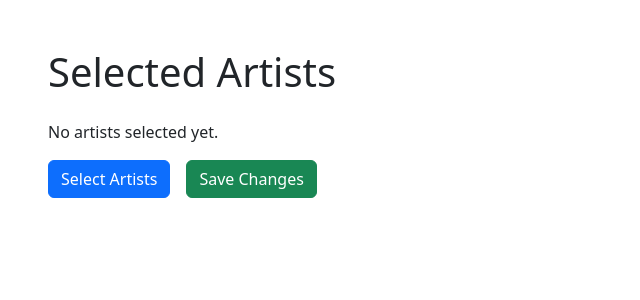
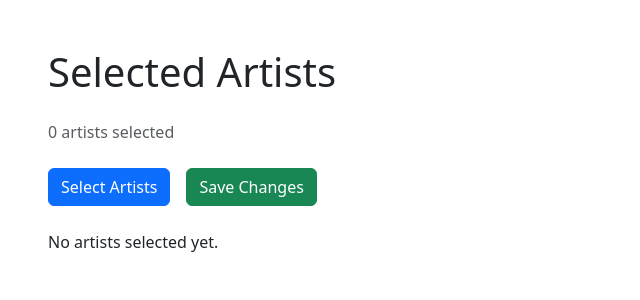
Before and after one commit to Sahil-Karanth/EinkSpotify, a Flask app: page / in a window 1280 px wide. Shown: the top 300 px of the page, without its empty margins (0-640 px from the left). Run offline with Flask 3, Linux system fonts and the light colour scheme; parts of the project's set-up code (start-up, migrations or seed data) failed here and were passed over.

Commit message:
added artist counter for home page and moved the select buttons to before the artist list

```diff
--- a/templates/home.html
+++ b/templates/home.html
@@ -7,6 +7,13 @@
 </head>
 <body class="p-5">
     <h1 class="mb-4">Selected Artists</h1>
+
+    <p class="text-muted mb-4">{{ selected_artists|length }} artist{{ 's' if selected_artists|length != 1 else '' }} selected</p>
+
+    <div class="d-flex gap-3 mb-4">
+        <a href="{{ url_for('select_artists') }}" class="btn btn-primary">Select Artists</a>
+        <a href="{{ url_for('save_artist_change') }}" class="btn btn-success">Save Changes</a>
+    </div>
 
     {% if selected_artists %}
         <ul class="list-group mb-5">
@@ -25,9 +32,5 @@
         <p>No artists selected yet.</p>
     {% endif %}
 
-    <div class="d-flex gap-3">
-        <a href="{{ url_for('select_artists') }}" class="btn btn-primary">Select Artists</a>
-        <a href="{{ url_for('save_artist_change') }}" class="btn btn-success">Save Changes</a>
-    </div>
 </body>
 </html>
```
